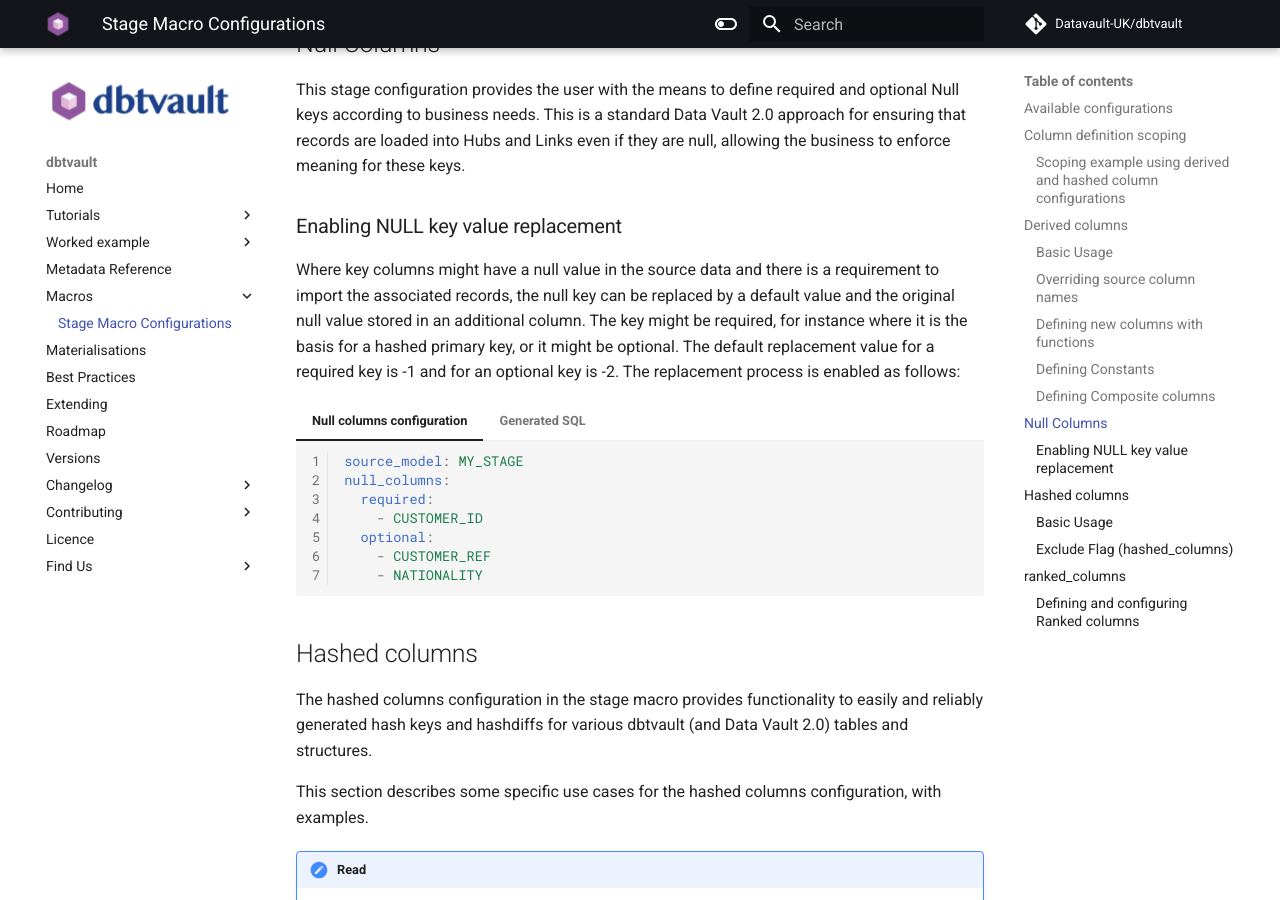
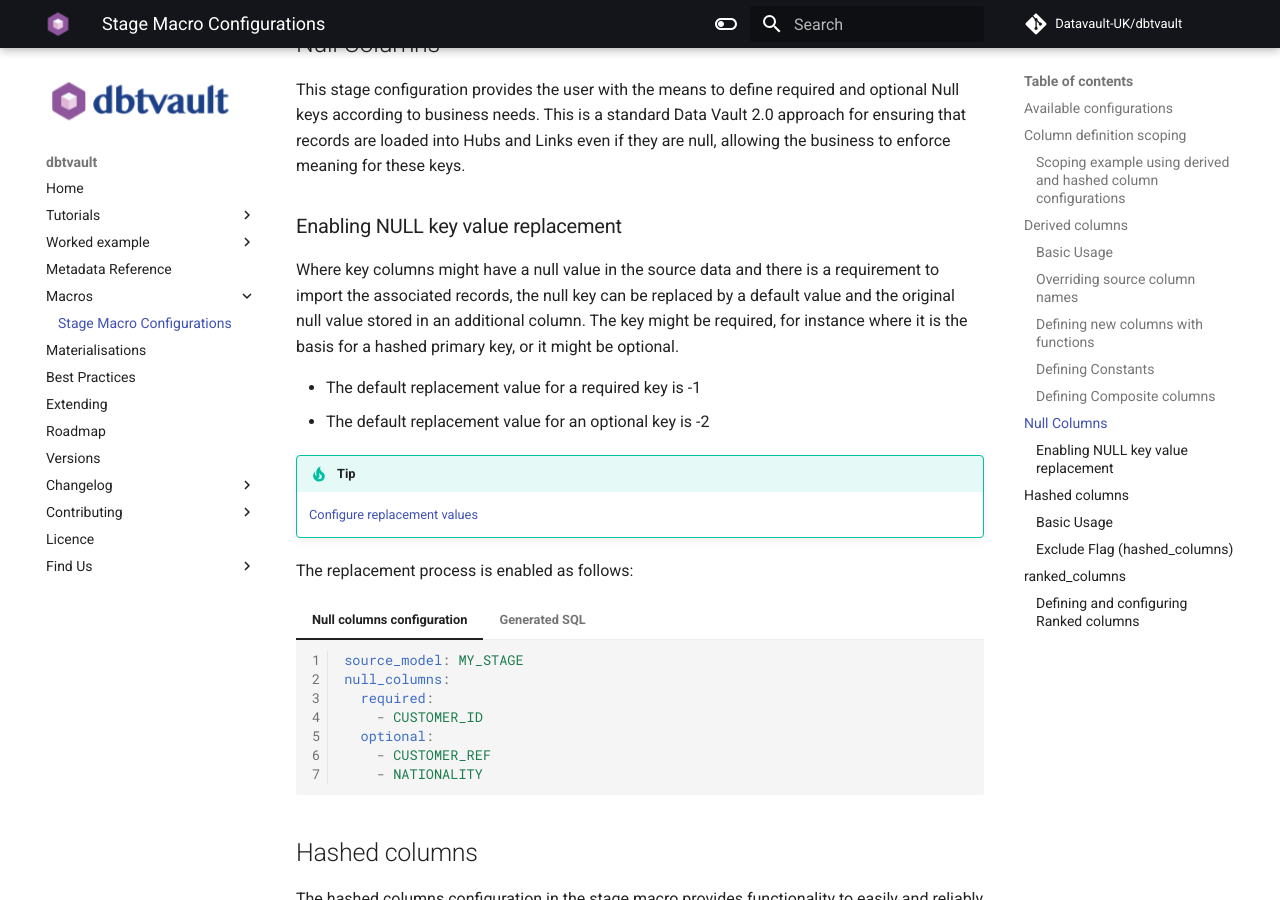
Before and after one commit to Datavault-UK/automate-dv-docs, an MkDocs documentation site: the page built from docs/macros/stage_macro_configurations.md, in a window 1280 px wide and 900 px high, scrolled down 5459 px. Built offline with MkDocs 1.6.1 and Material for MkDocs 9.7.7, drawn with Linux system fonts in a browser that asks for light colours; comment, search, counter and statistics services are not loaded.

Commit message:
Minor change on NULL key replacement intro

```diff
--- a/docs/macros/stage_macro_configurations.md
+++ b/docs/macros/stage_macro_configurations.md
@@ -269,8 +269,15 @@
 
 Where key columns might have a null value in the source data and there is a requirement to import the associated records,
 the null key can be replaced by a default value and the original null value stored in an additional column. The key might
-be required, for instance where it is the basis for a hashed primary key, or it might be optional. The default replacement
-value for a required key is -1 and for an optional key is -2. The replacement process is enabled as follows:
+be required, for instance where it is the basis for a hashed primary key, or it might be optional.
+
+- The default replacement value for a required key is -1
+- The default replacement value for an optional key is -2
+
+!!! tip
+    [Configure replacement values](./index.md#global-variables)
+
+The replacement process is enabled as follows:
 
 === "Null columns configuration"
 
```
